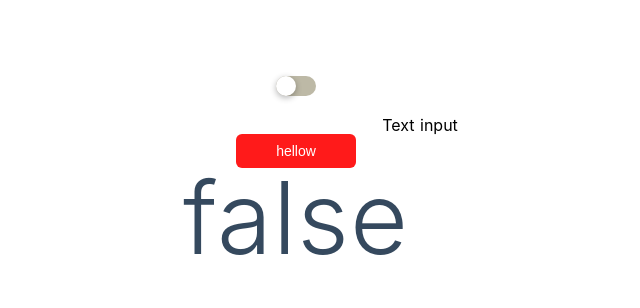
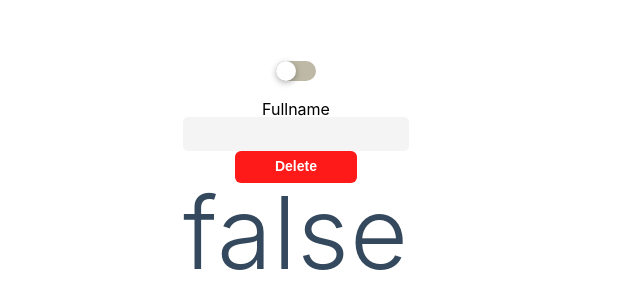
Before and after one commit to majejam/DesignSystemWorkshop, a Nuxt app: page / in a window 1280 px wide. Shown: the part 228-536 px from the top of the page, without its empty margins (344-984 px from the left). Built offline with nearby package versions, Linux system fonts and the light colour scheme.

Commit message:
Merge branch 'main' of https://github.com/majejam/DesignSystemWorkshop into main

```diff
--- a/assets/styles/01-utils/_index.scss
+++ b/assets/styles/01-utils/_index.scss
@@ -5,6 +5,7 @@
 @import 'variables/breakpoints.scss';
 @import 'variables/colors/_light-theme.scss';
 @import 'variables/spacings/_common.scss';
+@import 'variables/texts/_common.scss';
 //@import 'variables/colors/dark-theme.scss';
 
 /**
--- a/assets/styles/01-utils/variables/spacings/_common.scss
+++ b/assets/styles/01-utils/variables/spacings/_common.scss
@@ -1,3 +1,6 @@
+//Input
+$input-radius: 5px;
+
 //Buttons
 $button-main-horizontal-padding: 40px;
 $button-main-vertical-padding: 6px;
--- /dev/null
+++ b/assets/styles/01-utils/variables/texts/_common.scss
@@ -0,0 +1,13 @@
+$main-font: 'Avenir', sans-serif;
+
+//Input
+$input-font: $main-font;
+$input-size: 12px;
+$input-weight: 500;
+$input-line-height: 16.39px;
+
+//Buttons
+$button-font: $main-font;
+$button-size: 14px;
+$button-weight: 800;
+$button-line-height: 19.12px;
--- a/components/Button/Button.vue
+++ b/components/Button/Button.vue
@@ -26,11 +26,10 @@ export default {
 .Button {
   display: inline-flex;
   align-items: center;
-  /* height: 50px; //a variabler */
   padding: $button-main-vertical-padding $button-main-horizontal-padding;
   color: inherit;
   text-decoration: none;
-  border-radius: $button-main-radius; //a variabler
+  border-radius: $button-main-radius;
   transition: all 0.3s ease-in-out;
   will-change: background-color;
   cursor: pointer;
@@ -48,9 +47,10 @@ export default {
   &__content {
     color: inherit;
     text-decoration: none;
-    font-size: 0.875rem; //a variabler
-    line-height: 1.6; //a variabler
-    font-family: 'Arial'; //a variabler
+    font-size: $button-size;
+    line-height: $button-line-height;
+    font-family: $button-font;
+    font-weight: $button-weight;
   }
 }
 </style>
--- a/components/Inputs/TextInput.vue
+++ b/components/Inputs/TextInput.vue
@@ -1,14 +1,14 @@
 <template>
   <div class="TextInput">
+    <label :class="[{ active: model }, 'u-no-select']" :for="name">{{ label }}</label>
     <input
       :id="name"
       :value="model"
-      type="text"
+      :type="type"
       @input="updateSelf($event.target.value)"
       @change="emitChange"
       class="validate"
     />
-    <label :class="[{ active: model }, 'u-no-select']" :for="name">{{ name }}</label>
   </div>
 </template>
 
@@ -29,6 +29,15 @@ export default {
       type: String,
       default: '',
     },
+    type: {
+      required: true,
+      type: String,
+      default: '',
+    },
+    label: {
+      type: String,
+      default: '',
+    },
   },
   methods: {
     updateSelf(model) {
@@ -41,4 +50,20 @@ export default {
 }
 </script>
 
-<style scoped lang="scss"></style>
+<style scoped lang="scss">
+.TextInput {
+  display: flex;
+  flex-direction: column;
+  input {
+    background-color: var(--form-background-initial);
+    max-width: 310px;
+    height: 34px;
+    font-family: $input-font;
+    font-size: $input-size;
+    font-weight: $input-weight;
+    line-height: $input-line-height;
+    border-radius: $input-radius;
+    color: var(--form-text-main);
+  }
+}
+</style>
--- a/nuxt.config.js
+++ b/nuxt.config.js
@@ -2,7 +2,7 @@ export default {
   ssr: false,
   target: 'static',
   head: {
-    title: 'workshop-1',
+    title: 'User Dashboard',
     meta: [
       { charset: 'utf-8' },
       { name: 'viewport', content: 'width=device-width, initial-scale=1' },
--- a/pages/index.vue
+++ b/pages/index.vue
@@ -2,8 +2,8 @@
   <div class="container">
     <div>
       <Toggle v-model="colorMode" @change="darkModeToggle" />
-      <TextInput v-model="text" :name="'Text input'" />
-      <Button :content="'hellow'" danger @click.native="toggle()" />
+      <TextInput v-model="text" :name="'Text input'" :type="'text'" :label="'Fullname'" />
+      <Button :content="'Delete'" danger @click.native="toggle()" />
       <Modal :visible="isShown" fullscreen>
         <span>'slt la team</span>
       </Modal>
```
